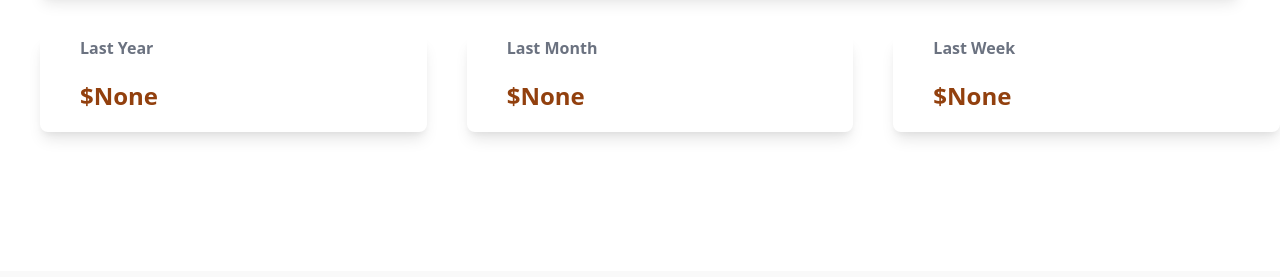
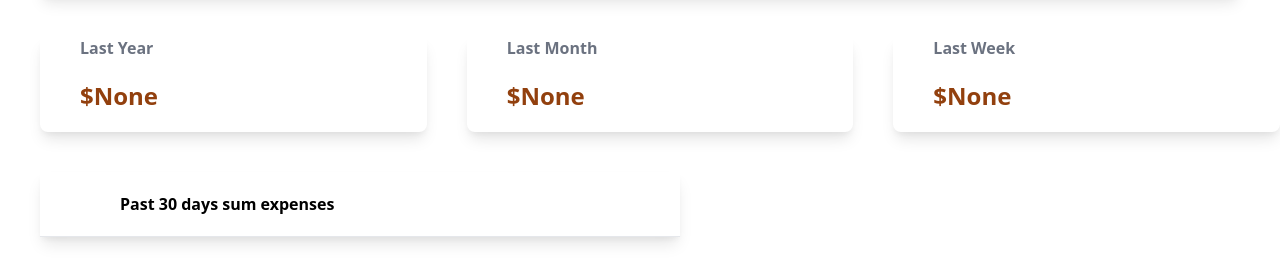
Before and after one commit to RalitsaTerzieva/expense-tracker-app, a Django app: page / in a window 1280 px wide. Shown: the part 529-806 px from the top of the page. Before the commit the page ends 665 px from the top, so only its background shows below. Run offline with Django 4.2, Linux system fonts and the light colour scheme; data that the repository does not hold is empty; style sheets or scripts are compiled from the project's sources.

Commit message:
Display for 30 days

```diff
--- a/trackerapp/templates/trackerapp/index.html
+++ b/trackerapp/templates/trackerapp/index.html
@@ -86,4 +86,23 @@
             </div>
         </div>
 
+        <div class='flex'>
+            <div class='w-1/2 shadow-lg m-10'>
+                <div class='flex flex-wrap space-x-40 font-bold px-20 py-5'>
+                    <span>Past 30 days sum expenses</span>
+                </div>
+                <hr/>
+                <div id='30-day-table'>
+                   {% for daily_sum in daily_sums %}
+                   <div class='flex flex-wrap px-20 py-5'>
+                    <span>{{ daily_sum.date }}</span>
+                   </div>
+                   <div class='flex flex-wrap px-20 py-5'>
+                    <span class='text-yellow-800'>${{ daily_sum.sum|intcomma }}</span>
+                   </div>
+                   {% endfor %}
+                </div>
+            </div>
+        </div>
+
 {% endblock %}
--- a/trackerapp/views.py
+++ b/trackerapp/views.py
@@ -29,6 +29,8 @@
     data = Expense.objects.filter(date__gt=last_week)
     weekly_sum = data.aggregate(Sum('amount'))
 
+    daily_sums = Expense.objects.filter().values('date').order_by('date').annotate(sum=Sum('amount'))
+
     expense_form = ExpenseForm()
 
     return render(request,'trackerapp/index.html',
@@ -37,7 +39,8 @@
                     'total_expenses':total_expenses,
                     'yearly_sum':yearly_sum,
                     'monthly_sum':monthly_sum,
-                    'weekly_sum':weekly_sum
+                    'weekly_sum':weekly_sum,
+                    'daily_sums':daily_sums
                     })
 
 
```
